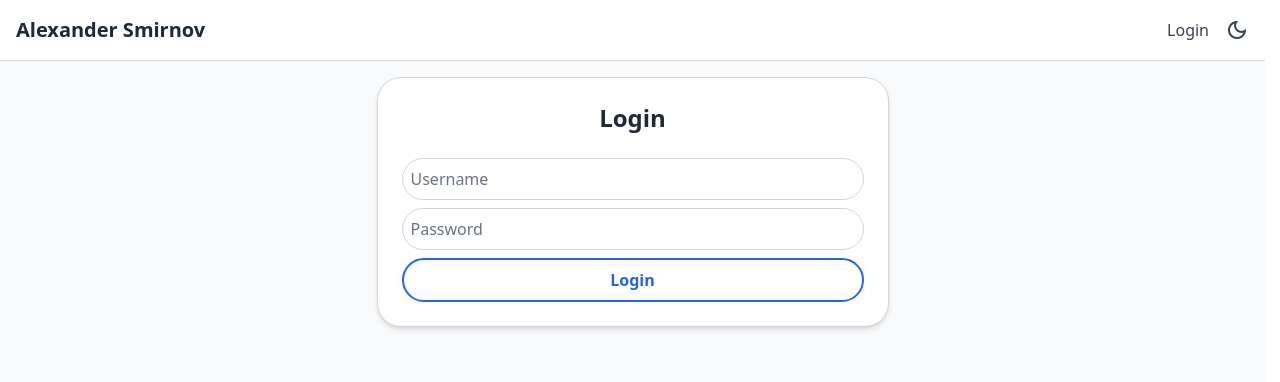
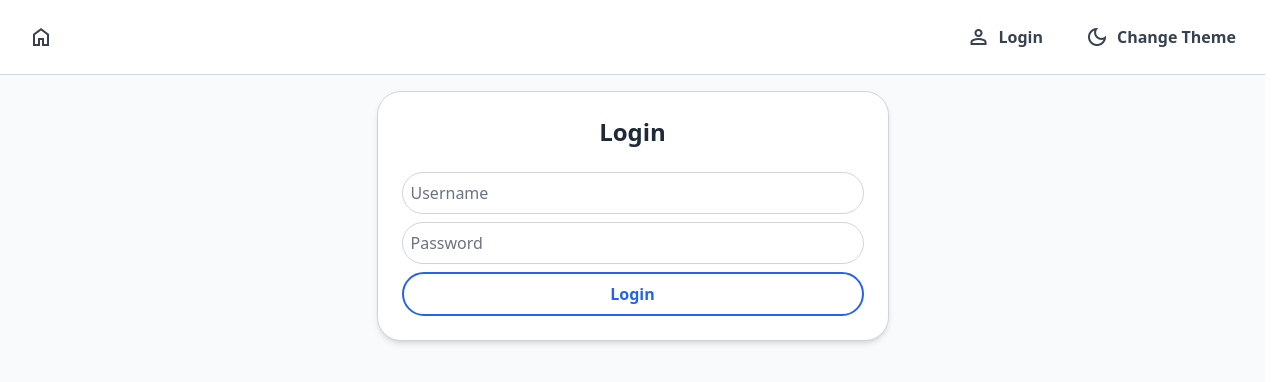
Before and after one commit to BI8US/portfolio-frontend, a React (Create React App) app: page /login in a window 1280 px wide. Shown: the top 382 px of the page. Built offline with nearby package versions, Linux system fonts and the light colour scheme.

Commit message:
Update header buttons style

```diff
--- a/src/components/common/Header.tsx
+++ b/src/components/common/Header.tsx
@@ -32,46 +32,61 @@ const Header: React.FC = () => {
     const toggleTheme = () => {
         setIsDark(!isDark);
     };
-    // TODO change buttons style and make adaptive design
+
+    const navButtonClasses =
+        "flex items-center gap-2 " +
+        "px-3 py-1 " +
+        "rounded-3xl font-semibold " +
+        "bg-content " +
+        "border border-transparent " +
+        "text-text-secondary " +
+        "hover:text-content " +
+        "hover:bg-button-secondary " +
+        "transition-colors duration-200";
     return (
         <header className="bg-content text-text-primary p-4 flex justify-between items-center border-b border-border">
-            <h1 className="text-xl font-bold">
-                <Link to="/resume/active" className="text-text-primary hover:text-text-accent transition-colors">
-                    Alexander Smirnov
-                </Link>
-            </h1>
-            <nav className="flex space-x-4 text-text-secondary items-center">
+            <Link to="/resume/active" className={navButtonClasses}>
+                <span className="material-symbols-outlined text-2xl">home</span>
+            </Link>
+            <nav className="flex space-x-4 items-center">
                 {token ? (
                     <>
-                        <Link to="/resumes" className="hover:text-text-accent transition-colors">
-                            Resume List
+                        <Link to="/resumes" className={navButtonClasses}>
+                            <span className="material-symbols-outlined text-2xl">article_person</span>
+                            <span className="hidden md:inline">Resume List</span>
                         </Link>
-                        <Link to="/jobapplications" className="hover:text-text-accent transition-colors">
-                            Job Applications
+
+                        <Link to="/jobapplications" className={navButtonClasses}>
+                            <span className="material-symbols-outlined text-2xl">cases</span>
+                            <span className="hidden md:inline">Job Applications</span>
                         </Link>
+
                         <button
                             onClick={handleLogout}
-                            className="hover:text-text-accent transition-colors"
+                            className={navButtonClasses}
                         >
-                            Log out
+                            <span className="material-symbols-outlined text-2xl">move_item</span>
+                            <span className="hidden md:inline">Log Out</span>
                         </button>
                     </>
                 ) : (
-                    <Link to="/login" className="hover:text-text-accent transition-colors">
-                        Login
+                    <Link to="/login" className={navButtonClasses}>
+                        <span className="material-symbols-outlined text-2xl">person</span>
+                        <span className="hidden md:inline">Login</span>
                     </Link>
                 )}
                 <button
                     onClick={toggleTheme}
                     type="button"
-                    className="flex items-center hover:text-text-accent transition-colors"
+                    className={navButtonClasses}
                     aria-label="Toggle theme"
                 >
                     {isDark ? (
-                        <span className="material-symbols-outlined">light_mode</span>
+                        <span className="material-symbols-outlined text-2xl">light_mode</span>
                     ) : (
-                        <span className="material-symbols-outlined">dark_mode</span>
+                        <span className="material-symbols-outlined text-2xl">dark_mode</span>
                     )}
+                    <span className="hidden md:inline">Change Theme</span>
                 </button>
             </nav>
         </header>
```
